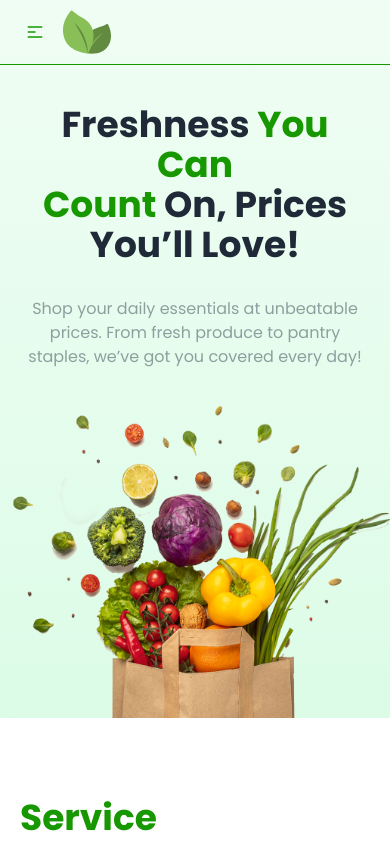
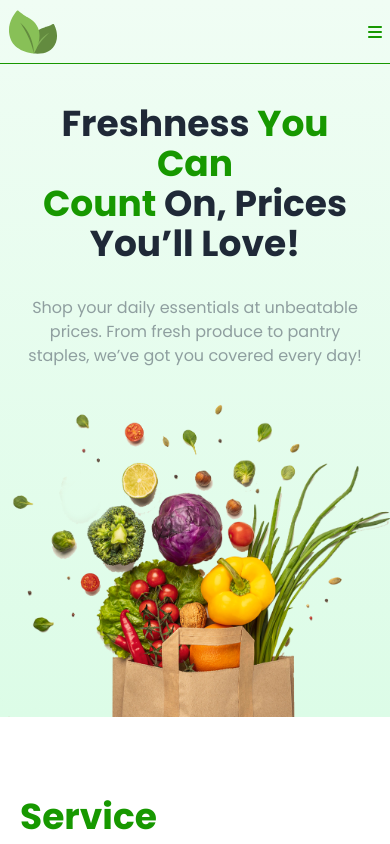
Before and after one commit to shakijmahamud10/a3c2-demo, a plain HTML site: page index.html in a window 390 px wide. Shown: the top 844 px of the page. Drawn offline with nearby package versions, Linux system fonts and the light colour scheme.

Commit message:
added hamburger on the right side

```diff
--- a/index.html
+++ b/index.html
@@ -57,7 +57,7 @@
         <div class="navbar lg:border-none border-b border-title_primary">
           <div class="navbar-start ">
             <div class="dropdown text-title_primary ">
-              <div tabindex="0" role="button" class="btn btn-ghost lg:hidden">
+              <!-- <div tabindex="0" role="button" class="btn btn-ghost lg:hidden">
                 <svg
                   xmlns="http://www.w3.org/2000/svg"
                   class="h-5 w-5"
@@ -72,7 +72,7 @@
                     d="M4 6h16M4 12h8m-8 6h16"
                   />
                 </svg>
-              </div>
+              </div> -->
               <ul
                 tabindex="0"
                 class="menu menu-sm dropdown-content bg-base-100 rounded-box z-[1] mt-3 w-52 p-2 shadow"
@@ -127,6 +127,11 @@
               <li class="hover:text-title_primary"><a>Contact Us</a></li>
             </ul>
           </div>
+
+
+          <div class="flex navbar-end  lg:hidden text-title_primary">
+            <i class="fa-solid fa-bars"></i>
+          </div>
           <div class="lg:flex navbar-end hidden gap-4">
             <i class="fa-solid fa-magnifying-glass cursor-pointer"></i>
             <i class="fa-solid fa-cart-shopping cursor-pointer"></i>
@@ -139,6 +144,9 @@
               >Register</a
             >
           </div>
+
+
+
         </div>
       </nav>
       <!-- Navbar End -->
```
